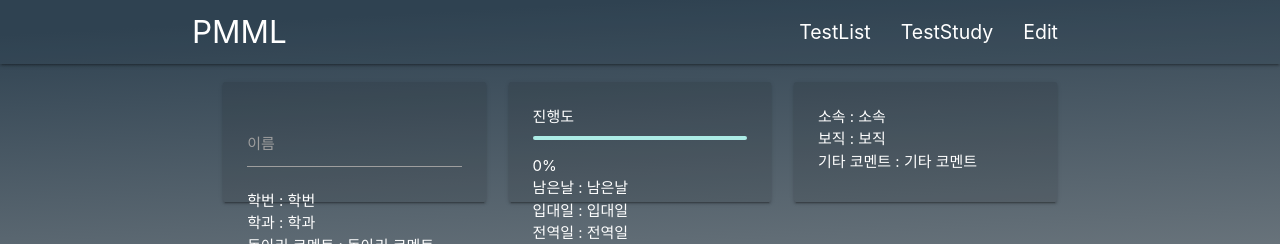
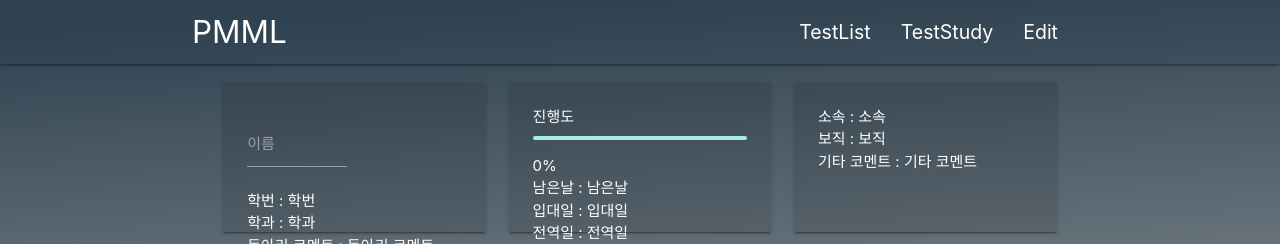
Before and after one commit to MoonJuhan/pmml, a PHP site: page / in a window 1280 px wide. Shown: the top 244 px of the page. Run offline with PHP 8.4, Linux system fonts and the light colour scheme; some libraries are stand-ins or nearby versions.

Commit message:
Design - 개인정보카드 InputField 디자인 수정

```diff
--- a/Stylesheets/testStyleSheet.css
+++ b/Stylesheets/testStyleSheet.css
@@ -20,12 +20,11 @@ html, body {
 
 .customcard {
 	transition: box-shadow .25s;
-    padding: 24px;
-    margin: .5rem 0 1rem 0;
-    border-radius: 2px;
-    height: 120px;
-    background: rgba(0, 0, 0, 0.1);
-
+	padding: 24px;
+	margin: .5rem 0 1rem 0;
+	border-radius: 2px;
+	height: 150px;
+	background: rgba(0, 0, 0, 0.1);
 	box-shadow: 0 2px 2px 0 rgba(0,0,0,0.14), 0 1px 5px 0 rgba(0,0,0,0.12), 0 3px 1px -2px rgba(0,0,0,0.2);
 }
 
@@ -54,6 +53,17 @@ html, body {
 	background-color: rgba(193, 191, 188, 0.8)!important;
 }
 
+/* Input Field */
+
+.input-field {
+	width: 100px;
+}
+
+#name1 {
+	font-size: x-large;
+    width: 100px;
+}
+
 /* Autocomplete Dropdown */
 
 .dropdown-content li>a, .dropdown-content li>span {
```
